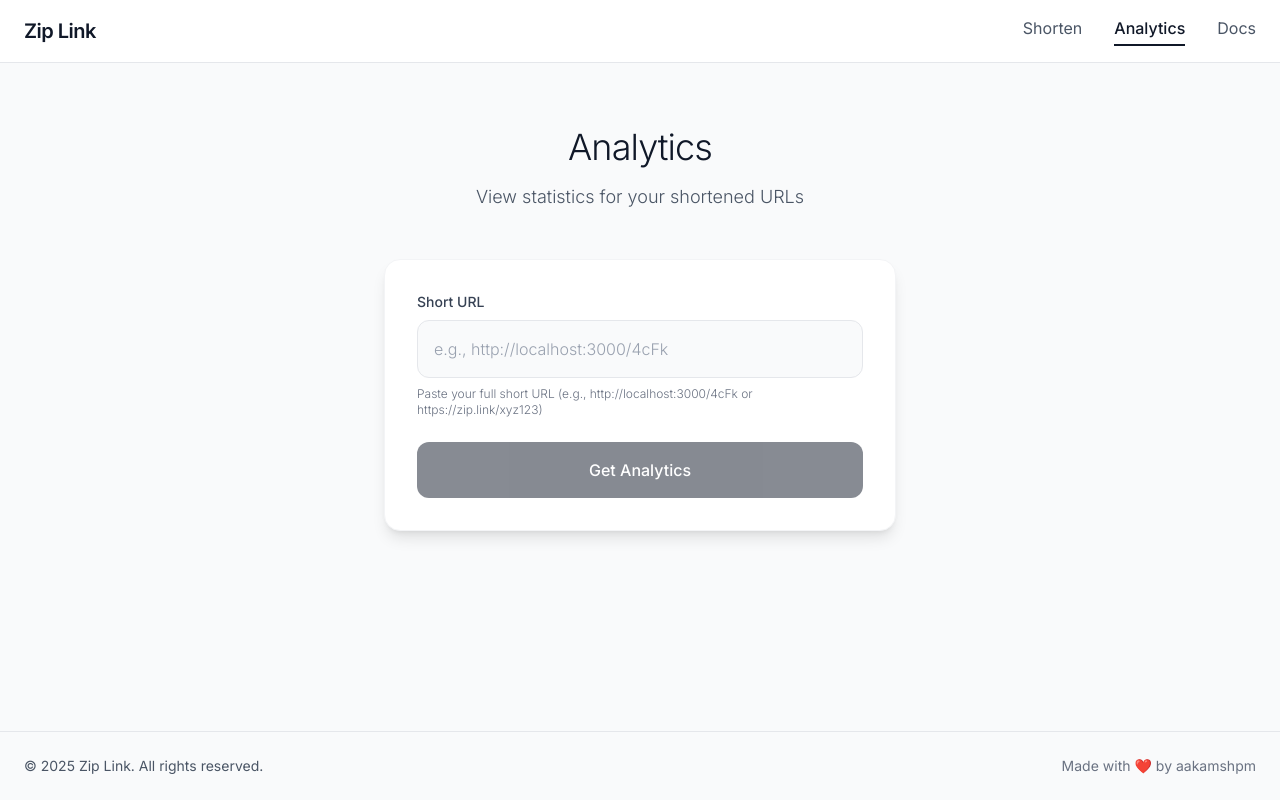
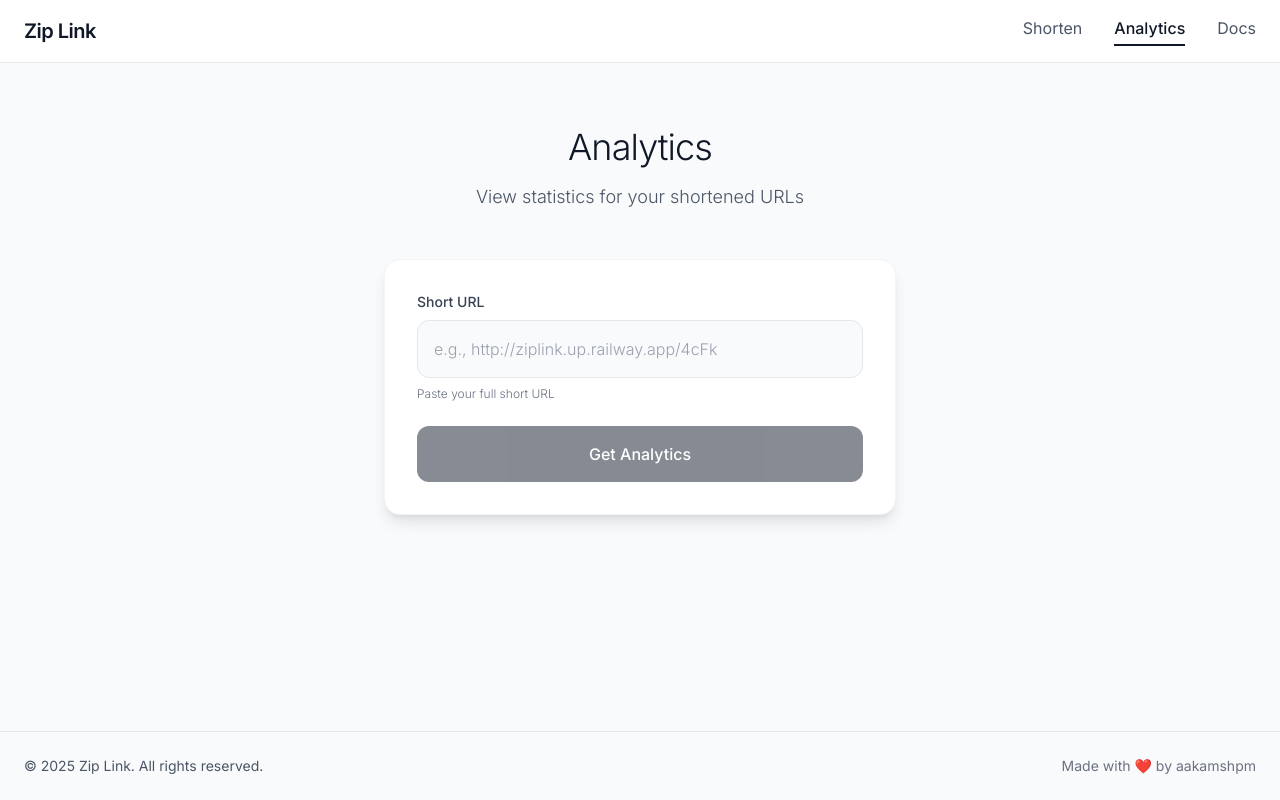
Before and after one commit to aakamshpm/url-shortener-web, an Angular app: page /analytics in a window 1280 px wide. Built offline with nearby package versions, Linux system fonts and the light colour scheme.

Commit message:
fix: update placeholder URL in analytics form and simplify instructions

```diff
--- a/src/app/features/analytics/analytics-page.component.html
+++ b/src/app/features/analytics/analytics-page.component.html
@@ -24,14 +24,13 @@
               [(ngModel)]="shortUrl"
               name="shortUrl"
               required
-              placeholder="e.g., http://localhost:3000/4cFk"
+              placeholder="e.g., http://ziplink.up.railway.app/4cFk"
               class="w-full px-4 py-4 bg-gray-50 border border-gray-200 rounded-xl focus:outline-none focus:ring-2 focus:ring-gray-900 focus:border-transparent placeholder-gray-400 text-gray-900 font-light transition duration-200"
               [disabled]="loading"
             />
           </div>
           <p class="text-xs text-gray-500 font-light">
-            Paste your full short URL (e.g., http://localhost:3000/4cFk or
-            https://zip.link/xyz123)
+            Paste your full short URL
           </p>
         </div>
 
```
